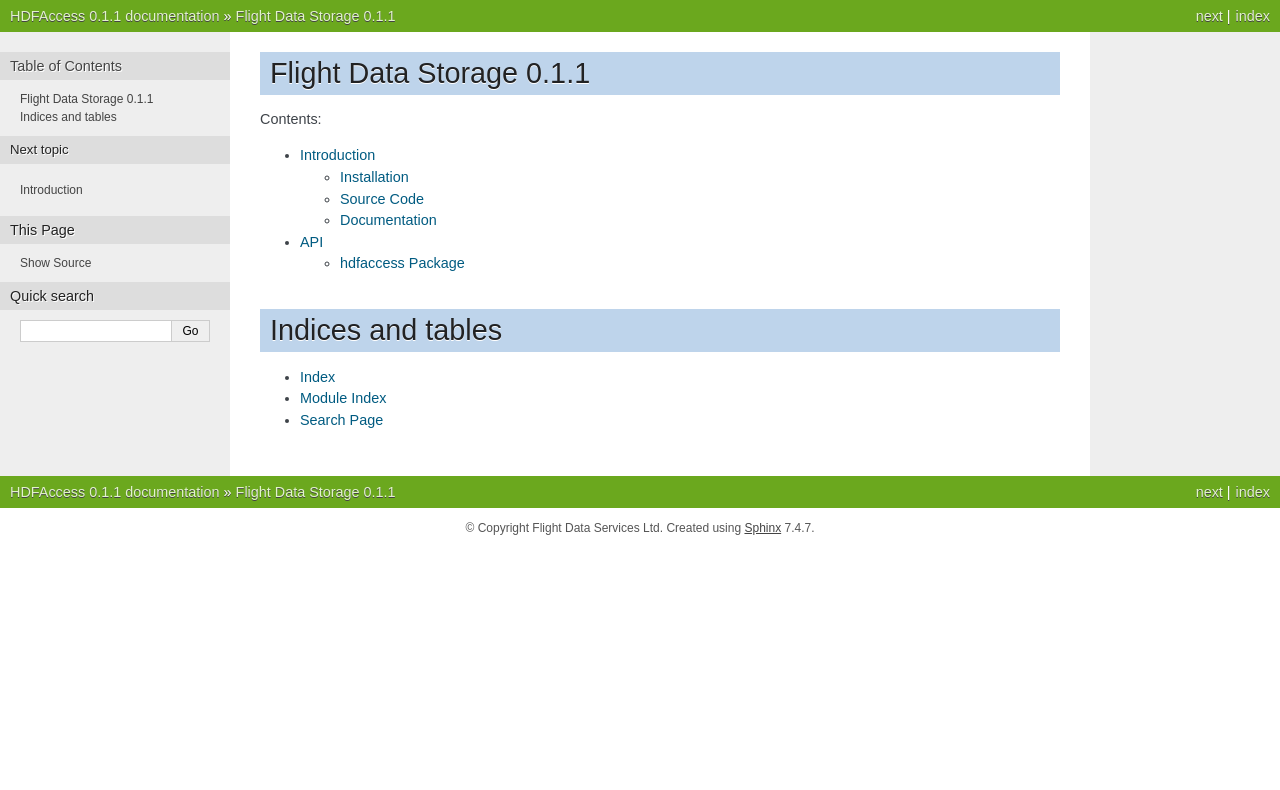
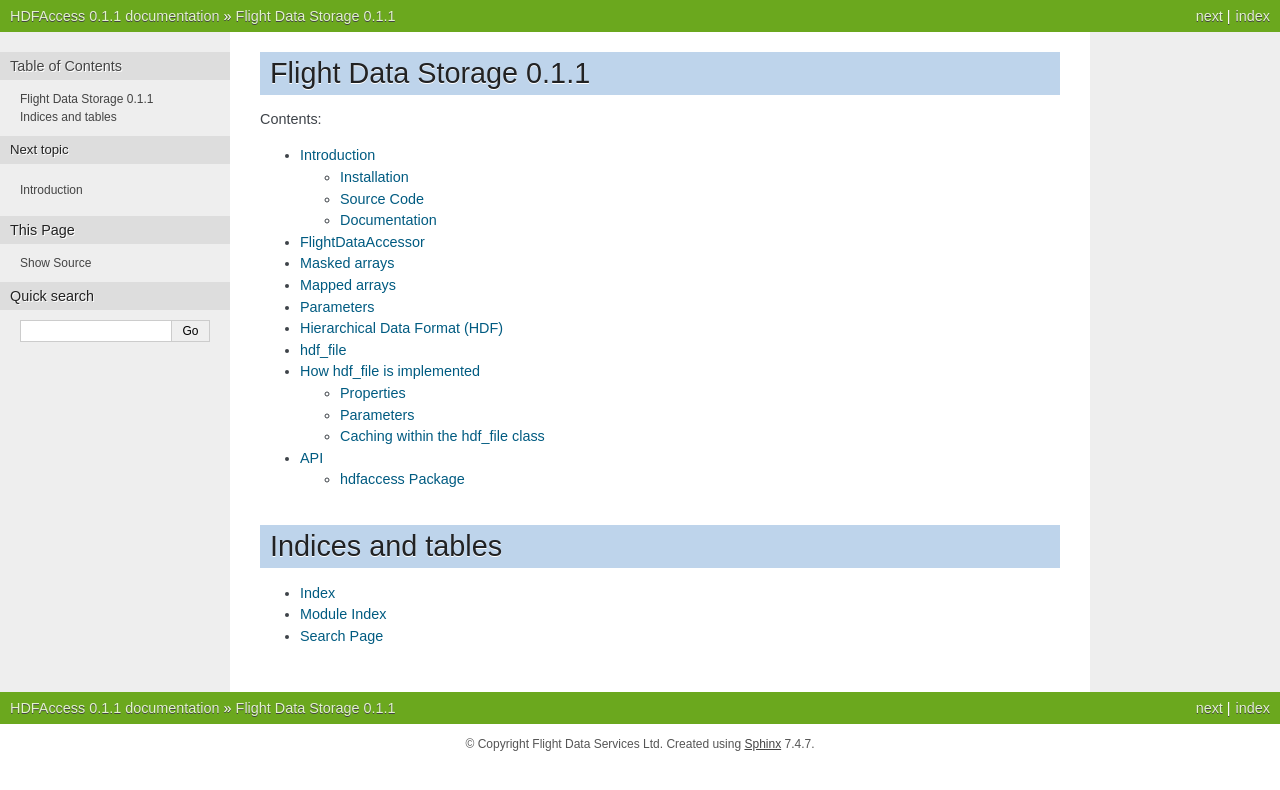
Before and after one commit to geolffrey/FlightDataAccessor, a Sphinx documentation site: the page built from doc/source/index.rst, in a window 1280 px wide. Shown: the top 790 px of the page. Built offline with Sphinx 7.4.7, drawn with Linux system fonts in a browser that asks for light colours; formulas are drawn with MathJax 3; pages that are not in the unit, such as notebooks, are missing from menus; some of the changed lines change nothing that is shown.

Commit message:
Added an Overview to the documentation.

```diff
--- /dev/null
+++ b/doc/source/Overview.rst
@@ -0,0 +1,270 @@
+FlightDataAccessor
+==================
+
+The FlightDataAccessor repository provides data types for accessing and manipulating flight data both within memory and persistent storage within `Hierarchical Data Format (HDF) <http://www.hdfgroup.org/HDF5/>`_ files.
+
+Masked arrays
+=============
+
+Parameter data is stored within numpy masked arrays. Masked arrays provide features for masking invalid sections of data.
+
+A masked array is comprised of two numpy arrays. The first array stores the parameter's data, for instance as a series of floating point numbers, while the second stores the mask within a boolean array of equal size. If an index within the mask array is set to True, the corresponding index within the data array will not be displayed and will also be excluded from calculations.
+::
+    >>> array = np.ma.masked_array([1, 2, 3, 4], mask=[False, False, True, False])
+    >>> array
+    masked_array(data = [1 2 -- 4],
+                 mask = [False False  True False],
+           fill_value = 999999)
+    >>> print array.sum()
+    7
+
+View the `numpy documentation on masked arrays <http://docs.scipy.org/doc/numpy/reference/maskedarray.html>`_ for more information.
+
+
+Mapped arrays
+=============
+
+The MappedArray class defined within the FlightDataAccessor repository subclasses np.ma.MaskedArray. MappedArrays provide support for defining a mapping between raw data values and state names. This type of array is used to store the data of Discrete and Multi-state parameters.
+
+Discrete parameters record values of either 1 or 0 whereas Multi-state parameters record a variable number of states, each represented by a different integer value. The mapping of integer values to states is not consistent between different frames, engine types and aircraft. Discrete parameters may have inverted logic where 0 is True and 1 is False. By defining a consistent of list of state names for each parameter and a mapping of raw data to state for each frame, Discrete and Multi-state parameters can be accessed consistently using MappedArrays.
+::
+    >>> MappedArray([1, 2, 3, 4], values_mapping={1: 'Not Installed', 2: 'ILS Mode Fail', 3: 'Not Selected', 4: 'ILS Selected'})
+    masked_mapped_array(values = ['Not Installed' 'ILS Mode Fail' 'Not Selected' 'ILS Selected'],
+                      data = [1 2 3 4],
+                      mask = False,
+                fill_value = 999999,
+            values_mapping = {1: 'Not Installed', 2: 'ILS Mode Fail', 3: 'Not Selected', 4: 'ILS Selected'})
+
+
+Parameters
+==========
+
+The Parameter class within the hdfaccess.parameter module represents a parameter as defined within a Logical Frame Layout or a DerivedParameterNode within the FlightDataAnalyzer.
+
+A Parameter object has the following attributes:
+
+* name - The name of the parameter.
+* frequency - The frequency/sample rate which the parameter is recorded at.
+* offset - The offset of the parameter in seconds within a superframe.
+* units - The unit of measurement the parameter is recorded in.
+* description - A description of the parameter.
+* array - A MaskedArray or MappedArray containing the parameter's data.
+* values_mapping - Optional. This attribute will contain the same values mapping as the parameter's array if it is a MappedArray.
+::
+    >>> param = Parameter('Longitude', frequency=2, offset=0.2375, units='deg', description='The east-west position of the aircraft in decimal degrees.', array=np.ma.masked_array([59.345, 59.346, 59.347]))
+    >>> print param
+    Longitude 2.0Hz 0.24secs
+    >>> print param.array
+    [ 59.345  59.346  59.347]
+
+
+Hierarchical Data Format (HDF)
+==============================
+
+HDF5 is the chosen format for storing flight data and associated information. HDF files are accessed via the interface provided by the h5py Python library. The structure of an HDF file is similar to a filesystem where groups, container structures resembling directories, may contain a number of datasets and subgroups. Datasets are multi-dimensional arrays which are converted by h5py into numpy arrays.
+::
+    >>> import h5py
+    >>> hdf = h5py.File('flight.hdf5')
+    >>> # Filesystem-like access.
+    >>> print hdf['/series/Latitude']
+    <HDF5 group "/series/Latitude" (3 members)>
+    >>> # Multi-level dictionary access.
+    >>> print hdf['series']['Latitude']['data']
+    <HDF5 dataset "data": shape (5888,), type "<f8">
+
+Groups may also contain up to 64KB of key value attribute pairs which are converted by h5py into Python dictionaries.
+
+View the `h5py documentation <http://www.h5py.org/docs/>`_ for more information.
+
+hdf_file
+========
+
+The hdf_file class within the hdfaccess.file module provides a high-level interface to HDF files designed for saving and loading flight data. hdf_file implements a file-like interface:
+
+::
+    >>> from hdfaccess.file import hdf_file
+    >>> # HDF files can be opened using the with statement.
+    >>> with hdf_file('flight.hdf5') as hdf:
+    >>>     print hdf
+    flight.hdf5 13.36MB (1055 parameters)
+    >>> # HDF files can also be opened and closed manually.
+    >>> hdf = hdf_file('flight.hdf5')
+    >>> print hdf
+    flight.hdf5 13.36MB (1055 parameters)
+    >>> hdf.close()
+
+hdf_file also implements a dictionary-like interface which saves and loads Parameter objects to and from the HDF file.
+::
+    >>> print hdf.keys()
+    ['Altitude Radio', 'Altitude STD']
+    >>> # Load a parameter from a file. The entire dataset is loaded from the file to avoid manipulating it inplace.
+    >>> alt_rad = hdf['Altitude Radio']
+    >>> print alt_rad
+    Altitude Radio 0.5Hz 1.50secs
+    >>> print type(alt_rad)
+    <class 'hdfaccess.parameter.Parameter'>
+    >>> # Delete a parameter from a file.
+    >>> del hdf['Altitude Radio']
+    >>> print hdf.keys()
+    ['Altitude STD']
+    >>> # Save a parameter to a file.
+    >>> hdf['Altitude Radio'] = alt_rad
+    >>> print hdf.keys()
+    ['Altitude Radio', 'Altitude STD']
+
+The following properties are defined for an hdf_file object:
+
+* analysis_version - The version of the FlightDataAnalyzer which processed this HDF file.
+* dependency_tree - The dependency tree generated by the FlightDataAnalyzer for this HDF file.
+* duration - Duration of the flight data stored within the HDF file in seconds.
+* reliable_frame_counter - Whether or not the frame which was used to create the HDF file had a reliable Frame Counter parameter.
+* start_datetime - The start datetime of the data stored within the HDF file.
+* superframe_present - Whether or the frame which was used to create the HDF file had a superframe counter.
+* version - The version of downsampling applied to the HDF file.
+
+A number of methods are defined for an hdf_file object:
+
+* search - Search for a parameter by partial string match.
+* get_matching - Search for parameters which match a regular expression.
+* get_or_create - Load a parameter from the HDF file. If the parameter does not exist, it will be created.
+* get_params - Loads multiple parameters specified by a list of parameter names.
+* lfl_keys - Returns a list of parameter names which came from the Logical Frame Layout.
+* derived_keys - Returns a list of parameter names which were derived by the FlightDataAnalyzer.
+
+
+How hdf_file is implemented
+===========================
+
+This section describes how hdf_file stores flight data within an HDF file. This information is not required when using the hdf_file class as the implementation is abstracted. This section requires an understanding of the `Hierarchical Data Format <http://en.wikipedia.org/wiki/Hierarchical_Data_Format>`_ and the `h5py <http://www.h5py.org/docs/>`_ library.
+
+The underlying h5py.File object can be accessed through hdf_file's hdf attribute.
+::
+    >>> from hdfaccess.file import hdf_file
+    >>> with hdf_file('flight.hdf5') as hdf:
+    >>>     print hdf.hdf
+    <HDF5 file "flight.hdf5" (mode r+)>
+
+
+Properties
+----------
+
+Properties defined for hdf_file are stored as root level attributes within the HDF file.
+::
+    >>> hdf.superframe_present = True
+    >>> print dict(hdf.hdf.attrs)
+    {u'superframe_present': True}
+    >>> print hdf.superframe_present
+    True
+
+Some properties are converted to and from Python types automatically for convenience.
+::
+    >>> import datetime
+    >>> hdf.start_datetime = datetime.datetime(2013, 2, 22, 5, 6, 10)
+    >>> print dict(hdf.hdf.attrs)
+    {u'start_timestamp': 1361509570}
+    >>> print hdf.start_datetime
+    datetime.datetime(2013, 2, 22, 5, 6, 10)
+
+Dictionaries are stored in JSON format. To overcome the limitation whereby the attributes of a group cannot exceed 64KB, large dictionaries such as the dependency tree are compressed and base64 encoded when saved to the file.
+::
+    >>> hdf.dependency_tree = [{'adjacencies': [{'data': {}, 'nodeTo': 'Event Marker'},
+                               {'data': {}, 'nodeTo': 'Airborne'}],
+                                'data': {'color': '#bed630', 'label': '14: Event Marker Pressed'},
+                                'id': 'Event Marker Pressed',
+                                'name': '14: Event Marker Pressed'}]
+    >>> print dict(hdf.hdf.attrs)
+    {u'dependency_tree': 'eJx9jrEOwjAMRH/FMmsHEIihGwMjEgNb1cGJPQSCIzkVS9R/J1lQYGA73z3deSpIfCcv6oNkHGEq\nqInllqrG80t0gQvZQwwHQKaFql/WdYCeOwVzyVS+mbm70KeYrLEbJ3zcbxsayUls3u4wQr8FV5Oc\nhbHuYODfVz5xTZWe8r9ifgPzS0c5\n'}
+    >>> print hdf.dependency_tree
+    [{'adjacencies': [{'data': {}, 'nodeTo': 'Event Marker'},
+                      {'data': {}, 'nodeTo': 'Airborne'}],
+                       'data': {'color': '#bed630', 'label': '14: Event Marker Pressed'},
+                       'id': 'Event Marker Pressed',
+                       'name': '14: Event Marker Pressed'}]
+
+Parameters
+----------
+
+Parameters are stored underneath a group named series.
+::
+    >>> print hdf.hdf.keys()
+    [u'series']
+    >>> print hdf.hdf['series'].keys()
+    [u'Altitude Radio', u'Altitude STD']
+
+A parameter is stored as a group containing attributes and two datasets - data, mask. A third dataset named levels is added when the file is downsampled. Datasets are stored with gzip compression level 6 which is transparently built-in to the HDF5 library.
+::
+    |-- /series
+    |   -- /series/"Altitude Radio"
+    |      -- /series/"Altitude Radio"/data
+    |      -- /series/"Altitude Radio"/mask
+    |      -- /series/"Altitude Radio"/levels
+
+::
+    >>> print hdf.hdf['series']['Altitude Radio']
+    <HDF5 group "/series/Altitude Radio" (3 members)>
+    >>> print hdf.hdf['series']['Altitude Radio'].keys()
+    [u'data', u'levels', u'mask']
+    >>> print hdf.hdf['series']['Altitude Radio']['data']
+    <HDF5 dataset "data": shape (4,), type "<f8">
+    >>> print hdf.hdf['series']['Altitude Radio']['mask']
+    <HDF5 dataset "mask": shape (4,), type "|b1">
+
+A MaskedArray is comprised of two arrays which are stored separately within the data and mask datasets. The data dataset stores the recorded values of the parameter, typically as an array of 64-bit floating point numbers, while
+the mask dataset stores the boolean mask array.
+::
+    >>> data = hdf.hdf['series']['Altitude Radio']['data'][:]
+    >>> mask = hdf.hdf['series']['Altitude Radio']['mask'][:]
+    >>> data
+    array([ 120.  121.  122.  123.])
+    >>> mask
+    array([ False  False  True  False])
+    >>> import numpy as np
+    >>> np.ma.masked_array(data, mask=mask)
+    masked_array(data = [ 120.  121.  --  123.],
+                 mask = [ False  False  True  False],
+          fill_value = 1e+20)
+    >>> # This process is abstracted when a Parameter object is loaded by hdf_file.
+    >>> alt_rad = hdf['Altitude Radio']
+    >>> print alt_rad
+    Altitude Radio 0.5Hz 1.50secs
+    >>> alt_rad.array
+    masked_array(data = [ 120.  121.  --  123.],
+                 mask = [ False  False  True  False],
+          fill_value = 1e+20)
+
+The levels dataset contains pre-computed resolutions of downsampled data as an optimization when displaying a parameter at a low resolution.
+
+Information about a parameter is stored within the attributes of the parameter group.
+::
+    >>> print dict(f['series']['Latitude'].attrs)
+    {u'arinc_429': False,
+     u'data_type': 'Signed',
+     u'description': 'The east-west position of the aircraft in decimal degrees.',
+     u'frequency': 1.0,
+     u'lfl': True,
+     u'name': 'Latitude',
+     u'supf_offset': 0.2265625,
+     u'units': 'deg'}
+
+Caching within the hdf_file class
+---------------------------------
+
+Retrieving a list of the contents of a group within h5py is much slower than native Python types, therefore this list is cached on the hdf_file object and updated when parameters are saved or deleted.
+::
+    >>> from timeit import timeit
+    >>> print len(hdf.keys())
+    1043
+    >>> timeit("hdf.hdf['series'].keys()", setup="from hdfaccess.file import hdf_file; hdf_file('flight.hdf5')", number=100)
+    7.203955888748169
+    >>> timeit("hdf.keys()", setup="from hdfaccess.file import hdf_file; hdf = hdf_file('flight.hdf5')", number=100)
+    0.06666207313537598
+
+When a Parameter object is loaded from the HDF file, the entire data and mask datasets are read from the file and are combined to create the Parameter's array attribute. To speed up loading of the parameters which have already been read from the file, an optional argument cache_param_list can be provided to hdf_file's constructor defining a list of parameter names to be cached.
+
+::
+    >>> # Loading the parameter for the first time.
+    >>> timeit("hdf['Acceleration Normal']", setup="from hdfaccess.file import hdf_file; hdf = hdf_file('flight.hdf5')", number=100)
+    1.5289490222930908
+    >>> # Loading the parameter after it has been cached.
+    >>> timeit("hdf['Acceleration Normal']", setup="from hdfaccess.file import hdf_file; hdf = hdf_file('flight.hdf5', cache_param_list=['Acceleration Normal']); hdf['Acceleration Normal']", number=100)
+    0.09475302696228027
--- a/doc/source/index.rst
+++ b/doc/source/index.rst
@@ -7,6 +7,7 @@ Contents:
    :maxdepth: 2
 
    Introduction
+   Overview
    Changes
    TODO
    Authors
```
